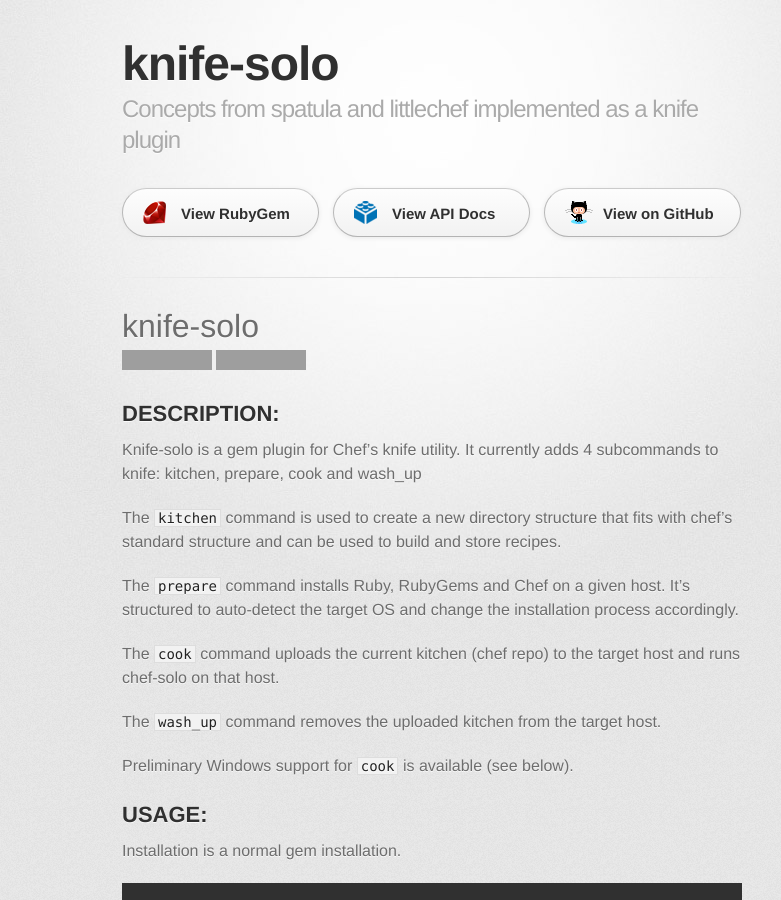
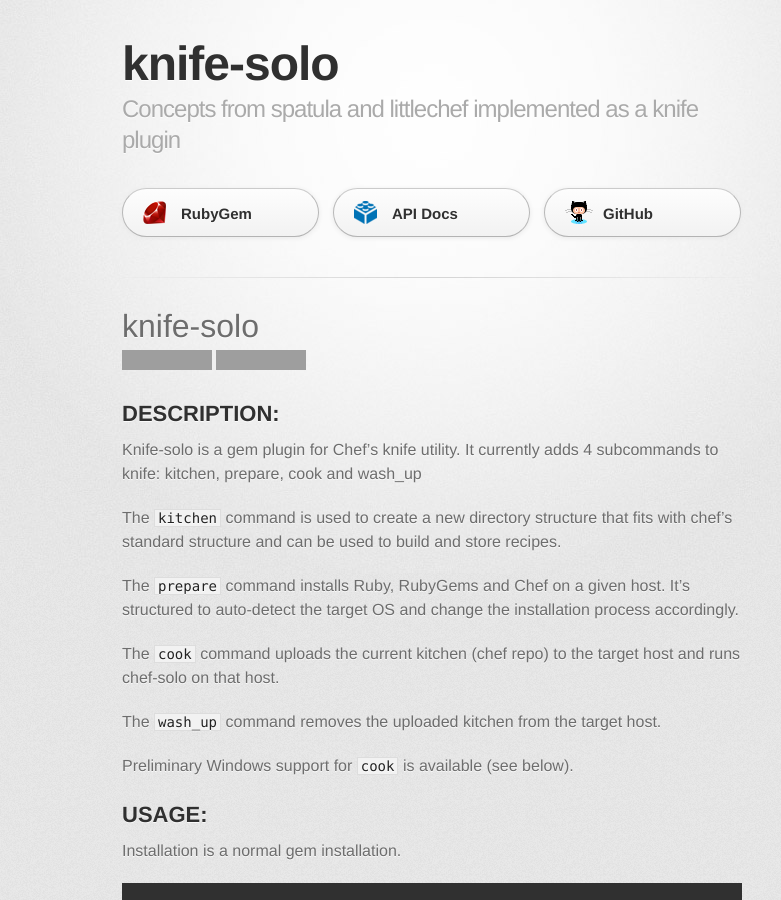
Before and after one commit to matschaffer/knife-solo, a Jekyll site: the page built from index.html, in a window 1280 px wide and 900 px high. Shown: the whole window, without its empty margins (208-989 px from the left). Built offline with Jekyll 4.4.1, drawn with Linux system fonts in a browser that asks for light colours; some web fonts are replaced; grey boxes are pictures that could not be loaded.

Commit message:
"View on" seemed repetitive.

```diff
--- a/_layouts/default.html
+++ b/_layouts/default.html
@@ -23,9 +23,9 @@
         </header>
 
         <section id="downloads" class="clearfix">
-          <a href="https://rubygems.org/gems/knife-solo" id="view-on-rubygems" class="button"><span>View RubyGem</span></a>
-          <a href="http://rubydoc.info/gems/knife-solo/frames" id="view-api-docs" class="button"><span>View API Docs</span></a>
-          <a href="https://github.com/matschaffer/knife-solo" id="view-on-github" class="button"><span>View on GitHub</span></a>
+          <a href="https://rubygems.org/gems/knife-solo" id="view-on-rubygems" class="button"><span>RubyGem</span></a>
+          <a href="http://rubydoc.info/gems/knife-solo/frames" id="view-api-docs" class="button"><span>API Docs</span></a>
+          <a href="https://github.com/matschaffer/knife-solo" id="view-on-github" class="button"><span>GitHub</span></a>
         </section>
 
         <hr>
```
